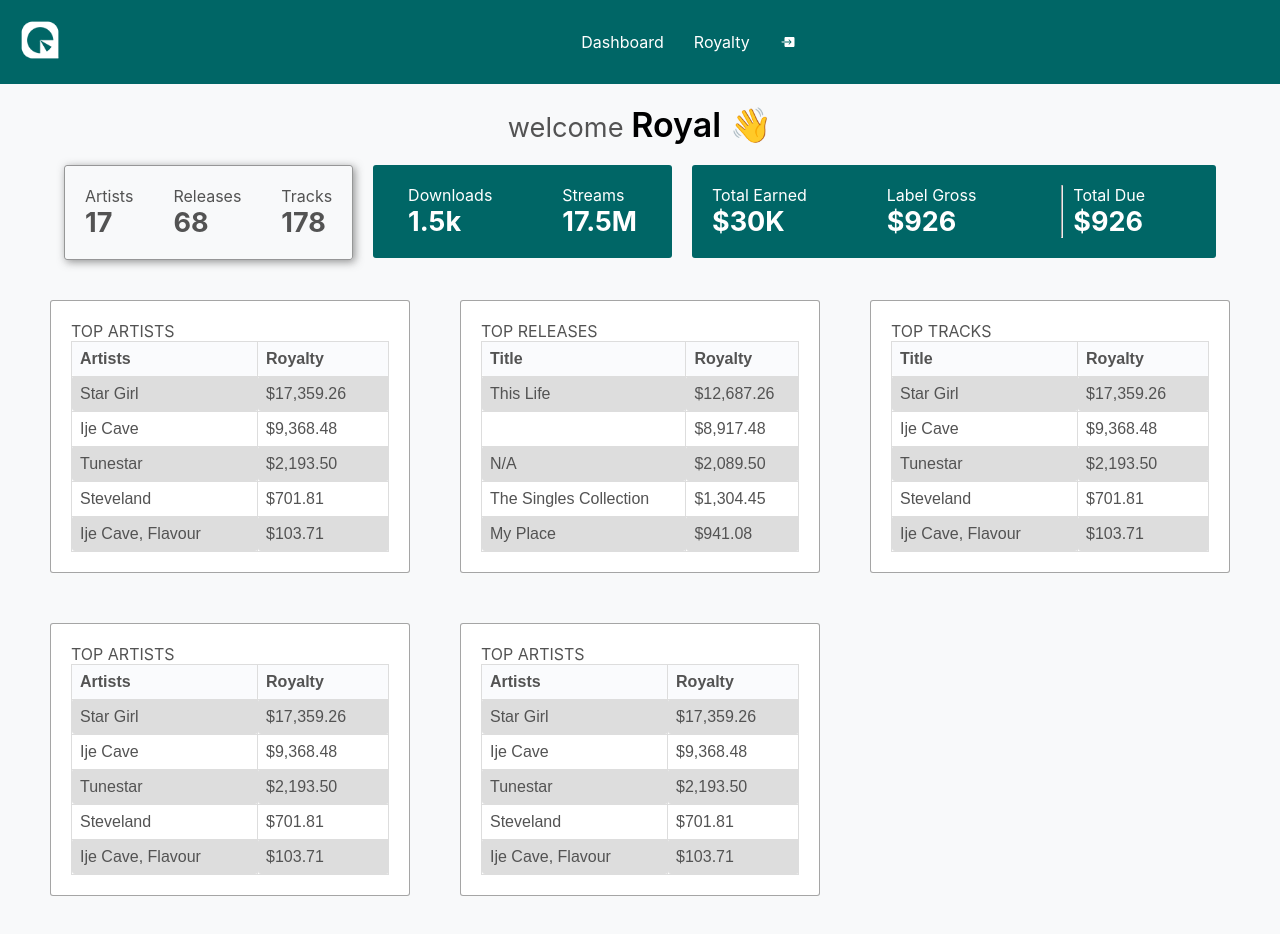
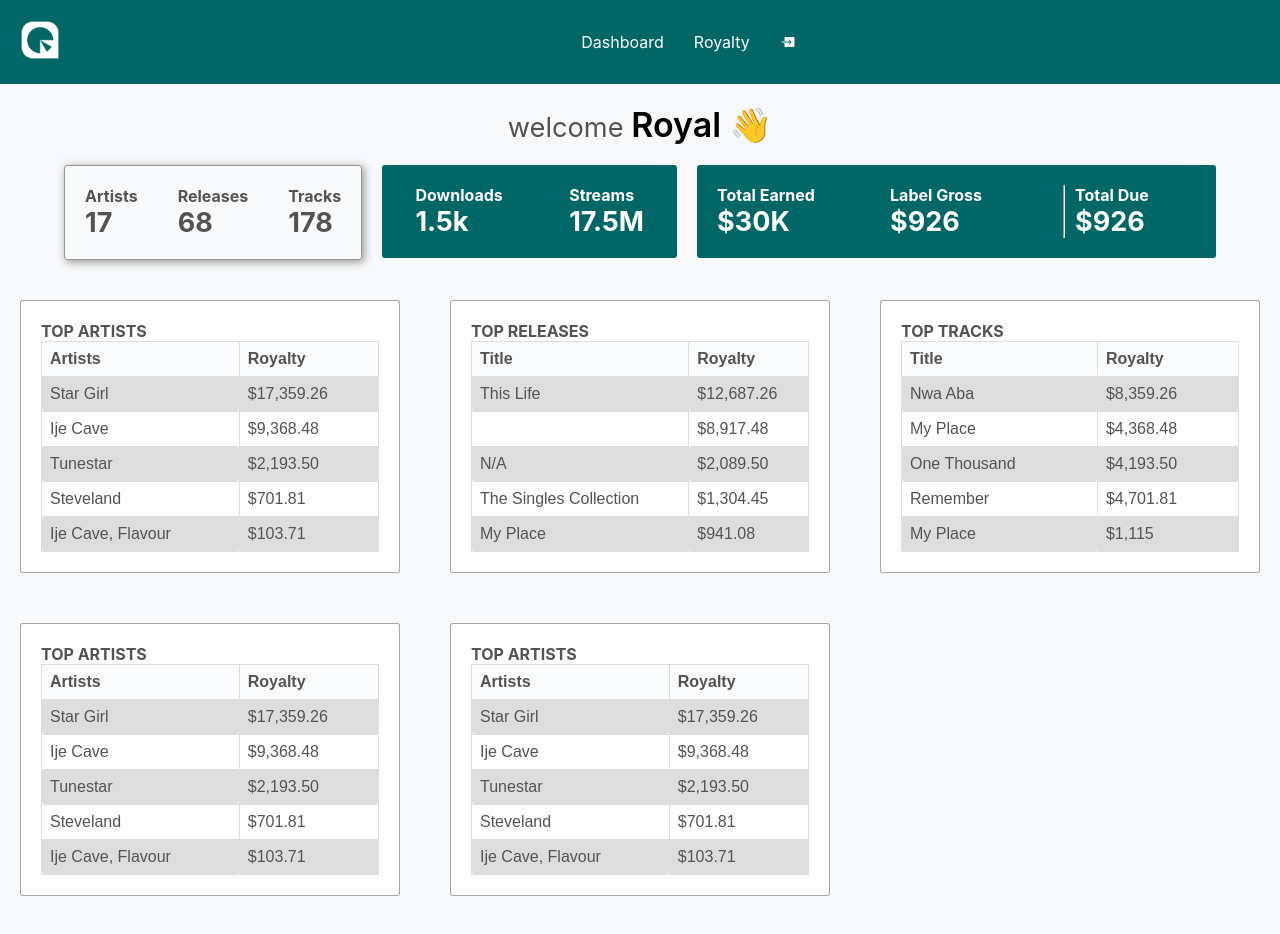
Before and after one commit to izzylogo/instructor_ese, a React (Create React App) app: page / in a window 1280 px wide. Built offline with nearby package versions, Linux system fonts and the light colour scheme.

Commit message:
feat:making some little changes

```diff
--- a/src/components/Tabs/Tab.css
+++ b/src/components/Tabs/Tab.css
@@ -29,3 +29,7 @@ table {
     border: 1px solid rgba(93, 92, 92, 0.551);
     border-radius: 3px;
   }
+
+  p{
+    font-weight: 700;
+  }
--- a/src/components/Tabs/Tabs.css
+++ b/src/components/Tabs/Tabs.css
@@ -1,5 +1,5 @@
 .tabs{
-    padding: 0px 50px;
+    padding: 0px 20px;
     display: grid;
     grid-template-columns: 1fr 1fr 1fr;
     gap: 50px;
--- a/src/components/Tabs/Tabs.jsx
+++ b/src/components/Tabs/Tabs.jsx
@@ -39,16 +39,16 @@ const Tabs = () => {
         head={"TOP TRACKS"}
             tit1={"Title"}
             tit2={"Royalty"}
-            name1={"Star Girl"}
-            money1={"$17,359.26"}
-            name2={"Ije Cave"}
-            money2={"$9,368.48"}
-            name3={"Tunestar"}
-            money3={"$2,193.50"}
-            name4={"Steveland"}
-            money4={"$701.81"}
-            name5={"Ije Cave, Flavour"}
-            money5={"$103.71"}
+            name1={"Nwa Aba"}
+            money1={"$8,359.26"}
+            name2={"My Place"}
+            money2={"$4,368.48"}
+            name3={"One Thousand"}
+            money3={"$4,193.50"}
+            name4={"Remember"}
+            money4={"$4,701.81"}
+            name5={"My Place"}
+            money5={"$1,115"}
         />
         <Tab
         head={"TOP ARTISTS"}
```
